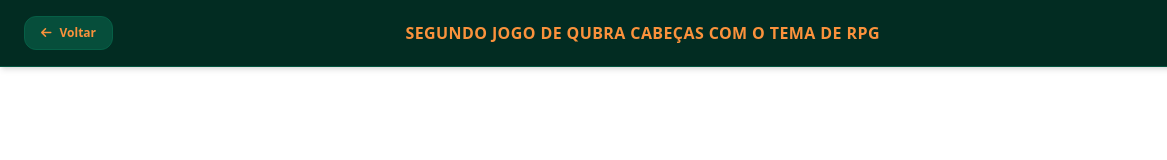
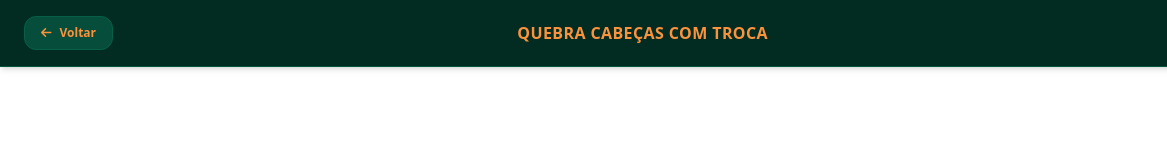
Before and after one commit to Wellingtonprofdf/WellingtonEducation, a plain HTML site: page jclic/quebra-cabecas/jogo3/index.html in a window 1280 px wide. Shown: the full height of the page, 0-1167 px from the left. Drawn offline with nearby package versions, Linux system fonts and the light colour scheme.

Commit message:
ajuste da tag

```diff
--- a/jclic/quebra-cabecas/jogo3/index.html
+++ b/jclic/quebra-cabecas/jogo3/index.html
@@ -28,7 +28,7 @@
 
       <!-- Título do Jogo -->
       <h2 class="text-sm md:text-base font-bold text-orange-400 tracking-wide text-center">
-        SEGUNDO JOGO DE QUBRA CABEÇAS COM O TEMA DE RPG
+        QUEBRA CABEÇAS COM TROCA
       </h2>
 
       <!-- Botão AJUDA -->
```
